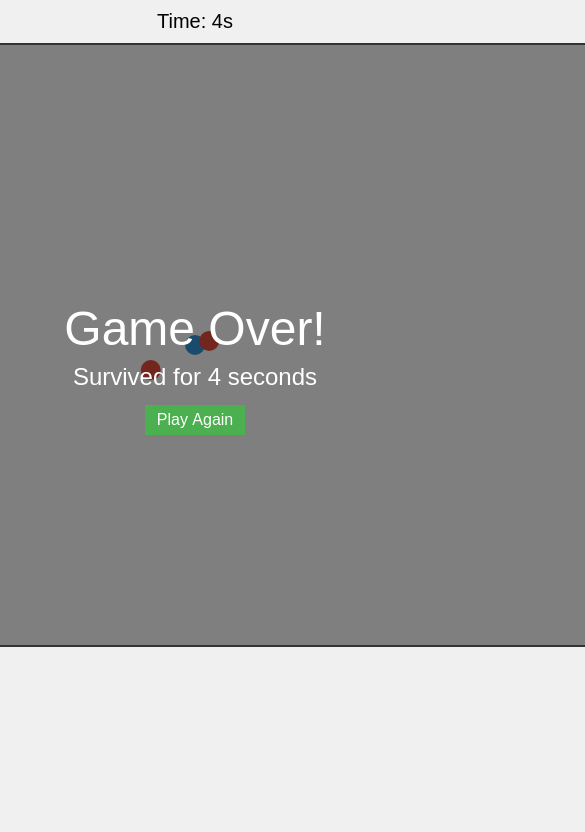
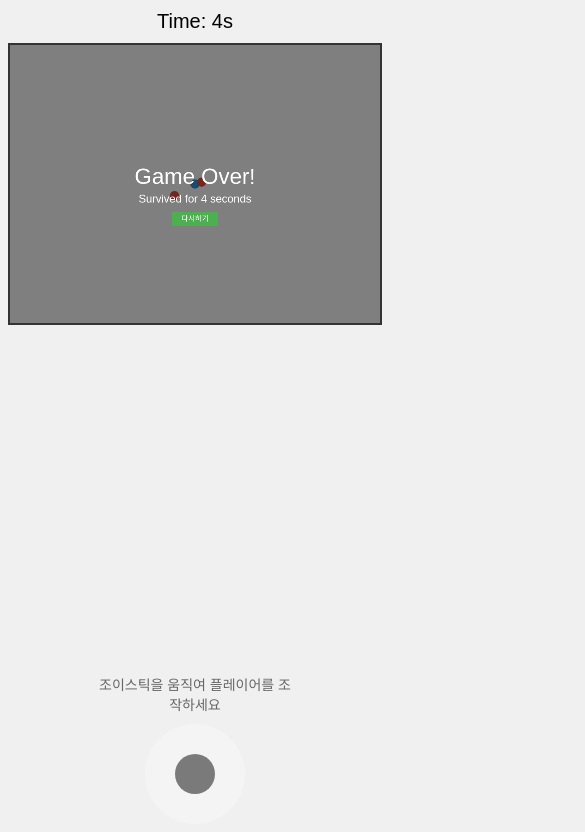
Before and after one commit to pigbrain/runaway, a plain HTML site: page index.html in a window 390 px wide. Shown: the whole page, 585 px wide, since content can reach past the window. Drawn offline with Linux system fonts and the light colour scheme.

Commit message:
Add files via upload

```diff
--- a/game.js
+++ b/game.js
@@ -1,15 +1,33 @@
 const canvas = document.getElementById('gameCanvas');
 const ctx = canvas.getContext('2d');
 const timeDisplay = document.getElementById('time');
+const joystick = document.getElementById('joystick');
+const stick = document.getElementById('stick');
 
-// 캔버스 크기 설정
-canvas.width = 800;
-canvas.height = 600;
+// 캔버스 크기 설정 및 반응형 조정
+function resizeCanvas() {
+    const maxWidth = Math.min(800, window.innerWidth - 20);
+    const maxHeight = Math.min(600, window.innerHeight - 100);
+    const scale = Math.min(maxWidth / 800, maxHeight / 600);
+
+    canvas.style.width = (800 * scale) + 'px';
+    canvas.style.height = (600 * scale) + 'px';
+    canvas.width = 800;
+    canvas.height = 600;
+}
+
+window.addEventListener('resize', resizeCanvas);
+resizeCanvas();
 
 // 게임 상태
 let gameOver = false;
 let startTime = Date.now();
 let elapsedTime = 0;
+
+// 조이스틱 상태
+let joystickActive = false;
+let joystickAngle = 0;
+let joystickDistance = 0;
 
 // 플레이어 설정
 const player = {
@@ -26,6 +44,49 @@ let dogs = [];
 const keys = {};
 document.addEventListener('keydown', (e) => keys[e.key] = true);
 document.addEventListener('keyup', (e) => keys[e.key] = false);
+
+// 터치 이벤트 처리
+function handleTouch(e) {
+    const touch = e.touches[0];
+    const rect = joystick.getBoundingClientRect();
+    const centerX = rect.left + rect.width / 2;
+    const centerY = rect.top + rect.height / 2;
+
+    const dx = touch.clientX - centerX;
+    const dy = touch.clientY - centerY;
+    joystickAngle = Math.atan2(dy, dx);
+    joystickDistance = Math.min(50, Math.sqrt(dx * dx + dy * dy));
+
+    const stickX = Math.cos(joystickAngle) * joystickDistance;
+    const stickY = Math.sin(joystickAngle) * joystickDistance;
+
+    stick.style.transform = `translate(${stickX}px, ${stickY}px)`;
+}
+
+function resetJoystick() {
+    joystickActive = false;
+    joystickAngle = 0;
+    joystickDistance = 0;
+    stick.style.transform = 'translate(0px, 0px)';
+}
+
+joystick.addEventListener('touchstart', (e) => {
+    e.preventDefault();
+    joystickActive = true;
+    handleTouch(e);
+});
+
+joystick.addEventListener('touchmove', (e) => {
+    e.preventDefault();
+    if (joystickActive) {
+        handleTouch(e);
+    }
+});
+
+joystick.addEventListener('touchend', (e) => {
+    e.preventDefault();
+    resetJoystick();
+});
 
 // 강아지 생성 함수
 function createDog() {
@@ -59,28 +120,64 @@ function createDog() {
     };
 }
 
+// 게임 초기화 함수
+function resetGame() {
+    gameOver = false;
+    startTime = Date.now();
+    elapsedTime = 0;
+    dogs = [];
+    player.x = canvas.width / 2;
+    player.y = canvas.height / 2;
+}
+
+// 클릭/터치 이벤트 처리
+canvas.addEventListener('click', (e) => {
+    if (gameOver) {
+        const rect = canvas.getBoundingClientRect();
+        const scale = canvas.width / rect.width;
+        const clickX = (e.clientX - rect.left) * scale;
+        const clickY = (e.clientY - rect.top) * scale;
+
+        // 다시하기 버튼 영역 확인
+        const buttonX = canvas.width / 2 - 50;
+        const buttonY = canvas.height / 2 + 60;
+        if (clickX >= buttonX && clickX <= buttonX + 100 &&
+            clickY >= buttonY && clickY <= buttonY + 30) {
+            resetGame();
+        }
+    }
+});
+
 // 게임 업데이트
 function update() {
     if (gameOver) return;
 
-    // 플레이어 이동
+    // 플레이어 이동 (키보드)
     if (keys['ArrowUp']) player.y -= player.speed;
     if (keys['ArrowDown']) player.y += player.speed;
     if (keys['ArrowLeft']) player.x -= player.speed;
     if (keys['ArrowRight']) player.x += player.speed;
 
+    // 플레이어 이동 (조이스틱)
+    if (joystickActive && joystickDistance > 0) {
+        const moveX = Math.cos(joystickAngle) * (joystickDistance / 50) * player.speed;
+        const moveY = Math.sin(joystickAngle) * (joystickDistance / 50) * player.speed;
+        player.x += moveX;
+        player.y += moveY;
+    }
+
     // 플레이어를 화면 안에 가두기
     player.x = Math.max(player.size, Math.min(canvas.width - player.size, player.x));
     player.y = Math.max(player.size, Math.min(canvas.height - player.size, player.y));
 
-    // 강아지 이동
+    // 강아지 이동 및 충돌 처리
     dogs.forEach(dog => {
         const dx = player.x - dog.x;
         const dy = player.y - dog.y;
         const distance = Math.sqrt(dx * dx + dy * dy);
 
         // 랜덤한 움직임 추가
-        const randomX = (Math.random() - 0.5) * 2; // -1에서 1 사이의 랜덤값
+        const randomX = (Math.random() - 0.5) * 2;
         const randomY = (Math.random() - 0.5) * 2;
 
         dog.x += ((dx / distance) * dog.speed) + randomX;
@@ -102,33 +199,6 @@ function update() {
 
     timeDisplay.textContent = elapsedTime;
 }
-
-// 게임 초기화 함수
-function resetGame() {
-    gameOver = false;
-    startTime = Date.now();
-    elapsedTime = 0;
-    dogs = [];
-    player.x = canvas.width / 2;
-    player.y = canvas.height / 2;
-}
-
-// 클릭 이벤트 처리
-canvas.addEventListener('click', (e) => {
-    if (gameOver) {
-        const rect = canvas.getBoundingClientRect();
-        const clickX = e.clientX - rect.left;
-        const clickY = e.clientY - rect.top;
-
-        // 다시하기 버튼 영역 확인
-        const buttonX = canvas.width / 2 - 50;
-        const buttonY = canvas.height / 2 + 60;
-        if (clickX >= buttonX && clickX <= buttonX + 100 &&
-            clickY >= buttonY && clickY <= buttonY + 30) {
-            resetGame();
-        }
-    }
-});
 
 // 게임 렌더링
 function draw() {
@@ -163,7 +233,7 @@ function draw() {
         ctx.fillRect(canvas.width / 2 - 50, canvas.height / 2 + 60, 100, 30);
         ctx.fillStyle = 'white';
         ctx.font = '16px Arial';
-        ctx.fillText('Play Again', canvas.width / 2, canvas.height / 2 + 80);
+        ctx.fillText('다시하기', canvas.width / 2, canvas.height / 2 + 80);
     }
 }
 
--- a/index.html
+++ b/index.html
@@ -1,9 +1,8 @@
 <!DOCTYPE html>
 <html lang="ko">
 <head>
-<html>
-<head>
     <title>Run away</title>
+    <meta name="viewport" content="width=device-width, initial-scale=1.0, maximum-scale=1.0, user-scalable=no">
     <style>
         body {
             margin: 0;
@@ -12,20 +11,68 @@
             align-items: center;
             background-color: #f0f0f0;
             font-family: Arial, sans-serif;
+            touch-action: none;
+            overflow: hidden;
         }
         #gameStats {
             margin: 10px;
             font-size: 20px;
+            z-index: 1;
         }
         #gameCanvas {
             border: 2px solid #333;
             background-color: white;
+            max-width: 100%;
+            max-height: 100vh;
+        }
+        #joystick {
+            position: fixed;
+            bottom: 20px;
+            left: 50%;
+            transform: translateX(-50%);
+            width: 100px;
+            height: 100px;
+            background-color: rgba(255, 255, 255, 0.3);
+            border-radius: 50%;
+            display: none;
+            z-index: 2;
+            touch-action: none;
+        }
+        #stick {
+            position: absolute;
+            width: 40px;
+            height: 40px;
+            background-color: rgba(0, 0, 0, 0.5);
+            border-radius: 50%;
+            top: 30px;
+            left: 30px;
+            touch-action: none;
+        }
+        #mobileGuide {
+            position: fixed;
+            bottom: 130px;
+            left: 50%;
+            transform: translateX(-50%);
+            text-align: center;
+            color: #666;
+            font-size: 14px;
+            display: none;
+            z-index: 2;
+        }
+        @media (max-width: 800px) {
+            #joystick, #mobileGuide {
+                display: block;
+            }
         }
     </style>
 </head>
 <body>
     <div id="gameStats">Time: <span id="time">0</span>s</div>
     <canvas id="gameCanvas"></canvas>
+    <div id="mobileGuide">조이스틱을 움직여 플레이어를 조작하세요</div>
+    <div id="joystick">
+        <div id="stick"></div>
+    </div>
     <script src="game.js"></script>
 </body>
 </html>
```
